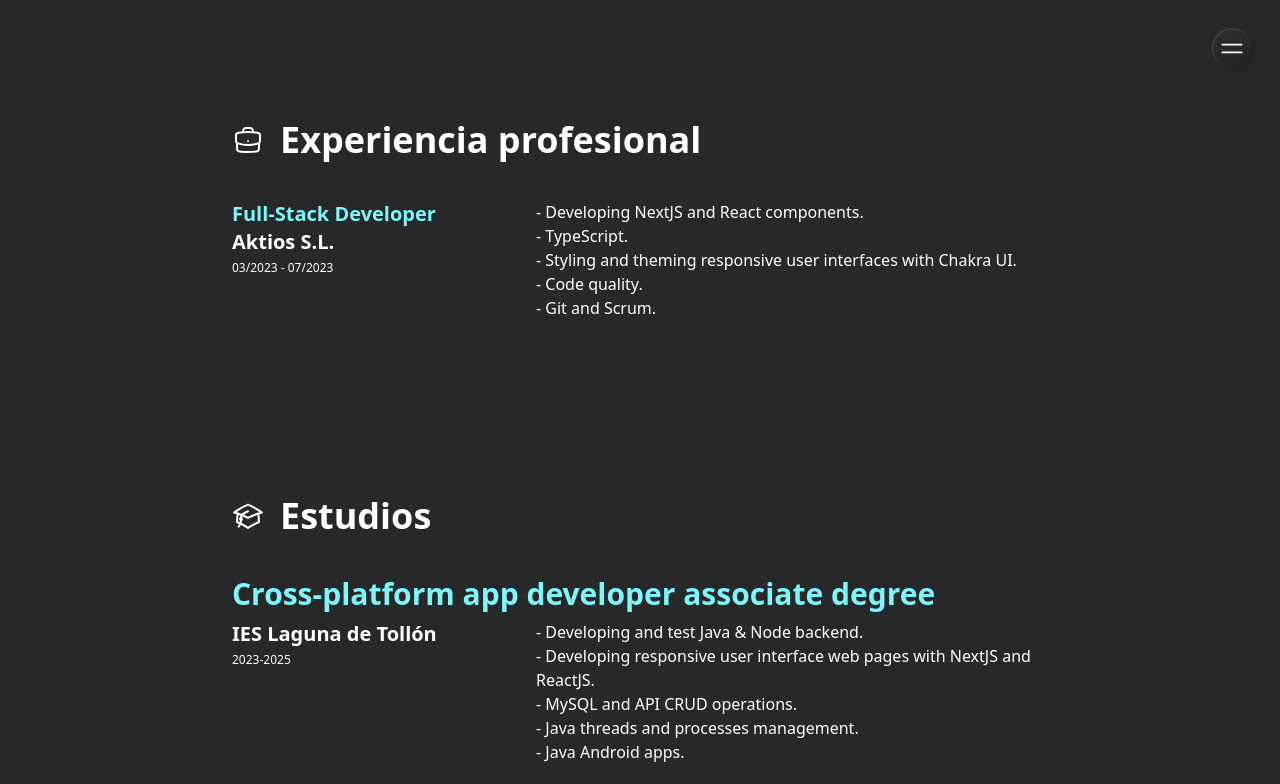
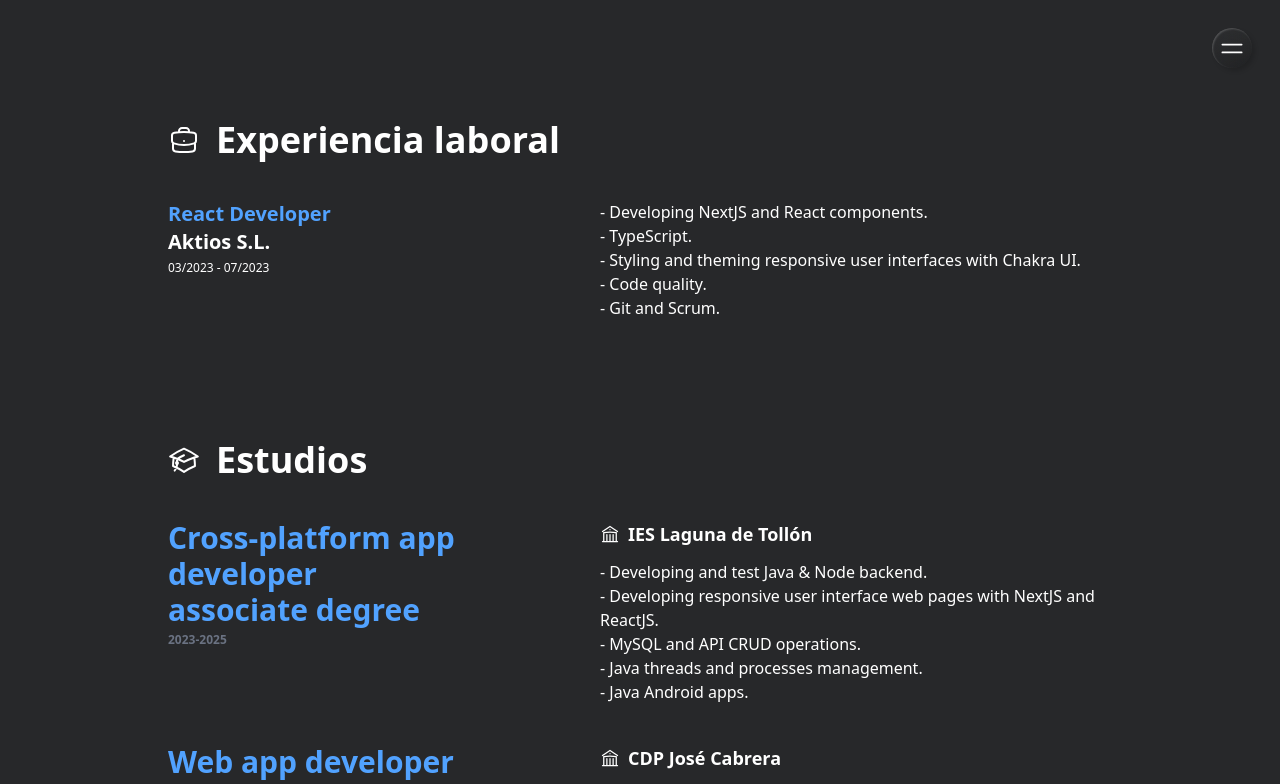
Before and after one commit to PepeAliasJose/thepepercfoundry-portfolio, a React (Vite) app: page /education in a window 1280 px wide. Shown: the top 784 px of the page. Built offline with nearby package versions, Linux system fonts and the light colour scheme.

Commit message:
Education page

```diff
--- a/src/App.jsx
+++ b/src/App.jsx
@@ -57,6 +57,8 @@ const Switch = () => {
   useEffect(() => {
     if (location.pathname == '/') {
       setShow(true)
+    } else {
+      setShow(false)
     }
     console.log('Check path')
   }, [location])
@@ -84,9 +86,7 @@ const Switch = () => {
         <Route path='/test' element={<Test />} />
         <Route path='*' element={<NotFound />} />
       </Routes>
-      <AnimatePresence mode='await' key={location.pathname}>
-        {show && <Menu key={'menu'} />}
-      </AnimatePresence>
+      <AnimatePresence>{show && <Menu key={'menu'} />}</AnimatePresence>
       {location.pathname !== '/' && (
         <MenuSwitch setShow={setShow} show={show} location={location} />
       )}
--- a/src/components/atoms/ListItem.jsx
+++ b/src/components/atoms/ListItem.jsx
@@ -1,6 +1,9 @@
+import { Link } from 'react-router-dom'
+
 const ListItem = ({ hover, unHover, click, content, subtitle, link }) => {
   return (
-    <div
+    <Link
+      to={link ? link : '#'}
       onMouseEnter={hover}
       onMouseLeave={unHover}
       className=' hover:cursor-pointer px-7 leading-none overflow-clip hover:text-[var(--hl)] pb-2'
@@ -9,7 +12,7 @@ const ListItem = ({ hover, unHover, click, content, subtitle, link }) => {
       {subtitle && (
         <p className='text-lg -mt-2 bio-sans leading-none'>{subtitle}</p>
       )}
-    </div>
+    </Link>
   )
 }
 
--- a/src/components/molecules/LangSwitch.jsx
+++ b/src/components/molecules/LangSwitch.jsx
@@ -14,7 +14,7 @@ function LangSwitch () {
     <div
       className={
         (lang == 'es-ES' ? ' up out-rounded ' : ' down in-rounded ') +
-        ' w-24 p-2 md:p-3 px-3 md:px-5 hover:cursor-pointer text-center'
+        ' w-28 p-2 md:p-3 px-3 md:px-5 hover:cursor-pointer text-center '
       }
       onClick={changeLang}
     >
--- a/src/components/molecules/StudyArticle.jsx
+++ b/src/components/molecules/StudyArticle.jsx
@@ -1,3 +1,4 @@
+import { BuildingLibraryIcon } from '@heroicons/react/24/outline'
 import { StarIcon } from '@heroicons/react/24/solid'
 
 function StudyArticle ({
@@ -16,26 +17,34 @@ function StudyArticle ({
 
   return (
     <article id={id} className={'flex flex-col gap-2' + (size ? size : '')}>
-      <h3 className=' w-fit text-xl md:text-3xl font-bold text-[var(--hl)]'>
-        {title}
-      </h3>
-      <div className='flex flex-col md:flex-row gap-10 md:gap-0'>
-        <section className='flex md:flex-col gap-3 md:gap-0 w-full md:max-w-72 px-0 '>
+      <div className='flex flex-col md:flex-row gap-5 md:gap-0'>
+        <section className='flex md:flex-col gap-4 md:gap-0 w-full md:max-w-72 px-0 '>
           <div className='flex flex-col '>
-            <h4 className='font-semibold text-xl '>{school}</h4>
-            <div className='font-normal self-start text-xs mt-1'>{date}</div>
+            <h3 className=' w-fit text-xl md:text-3xl font-bold text-[var(--hl)]'>
+              {title}
+            </h3>
+            <div className='font-semibold self-start text-xs mt-1 text-gray-500'>
+              {date}
+            </div>
           </div>
           {hl && (
             <div
-              className='inline-flex items-center px-4 text-sm
-            py-2 up out-rounded gap-1 text-[var(--golden)] w-fit my-2 ml-auto sm:ml-0'
+              className='inline-flex items-center px-3 text-xs md:text-sm
+            py-2 h-fit up gap-1 text-[var(--bg)] bg-[var(--golden)] w-fit
+             md:my-2 ml-auto sm:ml-0 text-nowrap font-bold '
             >
               <StarIcon className='size-4 ' />
               Matricula de honor
             </div>
           )}
         </section>
-        <section className='max-w-lg w-full md:ml-auto'>{data}</section>
+        <section className='max-w-lg w-full md:ml-auto'>
+          <h4 className='font-semibold text-lg mb-3 inline-flex gap-2'>
+            <BuildingLibraryIcon className='size-5 mt-1' />
+            {school}
+          </h4>
+          {data}
+        </section>
       </div>
     </article>
   )
--- a/src/components/molecules/ThemeSwitch.jsx
+++ b/src/components/molecules/ThemeSwitch.jsx
@@ -21,9 +21,9 @@ function ThemeSwitch () {
     <div className='inline-flex gap-2 items-center justify-center '>
       <div
         style={{ borderRadius: '100%' }}
-        className={currentTheme == 'light' && ' up p-1 '}
+        className={currentTheme == 'light' ? ' up p-1 ' : ''}
       >
-        <div className={currentTheme == 'light' && ' down rounded-full'}>
+        <div className={currentTheme == 'light' ? ' down rounded-full' : ''}>
           <div
             className={
               ' hover:cursor-pointer p-1.5 ' +
@@ -39,9 +39,9 @@ function ThemeSwitch () {
       </div>
       <div
         style={{ borderRadius: '100%' }}
-        className={currentTheme == 'dark' && ' up p-1'}
+        className={currentTheme == 'dark' ? ' up p-1' : ''}
       >
-        <div className={currentTheme == 'dark' && ' down rounded-full'}>
+        <div className={currentTheme == 'dark' ? ' down rounded-full' : ''}>
           <div
             className={
               ' hover:cursor-pointer p-1.5 ' +
--- a/src/index.css
+++ b/src/index.css
@@ -6,13 +6,13 @@
   --bg: #27282a;
   --bgT: #27282a00;
 
-  --light-border: hsla(0, 0%, 100%, 0.15);
+  --light-border: hsla(0, 0%, 100%, 0.2);
   --dark-border: rgba(0, 0, 0, 0.15);
 
   --light-bg: #ffffff09;
   --dark-bg: #00000020;
 
-  --hl: #7df7fb;
+  --hl: oklch(70.7% 0.165 254.624);
   --golden: #ffdf20;
 
   color: white;
@@ -36,8 +36,8 @@
   --light-bg: #ffffff50;
   --dark-bg: #10101007;
 
-  --hl: hsl(182, 94%, 34%);
-  --golden: #f0b100;
+  --hl: oklch(70.7% 0.165 254.624);
+  --golden: #fdc700;
 
   color: black;
 
--- a/src/locales/en/translation.json
+++ b/src/locales/en/translation.json
@@ -36,24 +36,29 @@
     "experience": [
       {
         "content": "AKTIOS S.L. / 2023",
-        "subtitle": "React Developer"
+        "subtitle": "React Developer",
+        "link": "/education#aks"
       }
     ],
     "education": [
       {
         "content": "DAM / 2025",
-        "subtitle": "Cross-platform app developer associate degree"
+        "subtitle": "Cross-platform app developer associate degree",
+        "link": "/education#dam"
       },
       {
         "content": "DAW / 2023",
-        "subtitle": "Web app developer associate degree"
+        "subtitle": "Web app developer associate degree",
+        "link": "/education#daw"
       },
       {
         "content": "A&RI / 2021",
-        "subtitle": "Industrial automation and robotics associate degree"
+        "subtitle": "Industrial automation and robotics associate degree",
+        "link": "/education#rob"
       },
       {
-        "content": "SMR / 2019"
+        "content": "SMR / 2019",
+        "link": "/education#smr"
       }
     ],
     "main": {
@@ -68,7 +73,7 @@
     "desc": "I like to keep updated, so whenever I can, I like to study things that improve my knowledge or teach me new things.",
     "experience": [
       {
-        "title": "Full-Stack Developer",
+        "title": "React Developer",
         "company": "Aktios S.L.",
         "date": "03/2023 - 07/2023",
         "highlight": [
--- a/src/locales/es/translation.json
+++ b/src/locales/es/translation.json
@@ -36,24 +36,29 @@
     "experience": [
       {
         "content": "AKTIOS S.L. / 2023",
-        "subtitle": "Programador React"
+        "subtitle": "Programador React",
+        "link": "/education#aks"
       }
     ],
     "education": [
       {
         "content": "DAM / 2025",
-        "subtitle": "Desarrollo de aplicaciones multiplataforma"
+        "subtitle": "Desarrollo de aplicaciones multiplataforma",
+        "link": "/education#dam"
       },
       {
         "content": "DAW / 2023",
-        "subtitle": "Desarrollo de aplicaciones web"
+        "subtitle": "Desarrollo de aplicaciones web",
+        "link": "/education#daw"
       },
       {
         "content": "A&RI / 2021",
-        "subtitle": "Automatización y Robótica Industrial"
+        "subtitle": "Automatización y Robótica Industrial",
+        "link": "/education#rob"
       },
       {
-        "content": "SMR / 2019"
+        "content": "SMR / 2019",
+        "link": "/education#smr"
       }
     ],
     "main": {
@@ -68,7 +73,7 @@
     "desc": "No me gusta estancarme sin hacer nada, así que siempre que puedo me gusta estudiar cosas que mejoren mis conocimientos o me enseñen cosas nuevas.",
     "experience": [
       {
-        "title": "Desarrollador Full-Stack",
+        "title": "Desarrollador React",
         "company": "Aktios S.L.",
         "date": "03/2023 - 07/2023",
         "highlight": [
--- a/src/pages/Education.jsx
+++ b/src/pages/Education.jsx
@@ -2,6 +2,8 @@ import { useTranslation } from 'react-i18next'
 import DefaultArticle from '../components/molecules/DefaultArticle'
 import StudyArticle from '../components/molecules/StudyArticle'
 import { AcademicCapIcon, BriefcaseIcon } from '@heroicons/react/24/outline'
+import { useLocation } from 'react-router-dom'
+import { useEffect } from 'react'
 
 function Education () {
   const { t } = useTranslation()
@@ -14,19 +16,27 @@ function Education () {
     (exp, i) => <StudyArticle key={i + 0.1} {...exp} />
   )
 
+  const { hash, key } = useLocation()
+  useEffect(() => {
+    if (hash) {
+      const targetElement = document.getElementById(hash.substring(1))
+      targetElement?.scrollIntoView({ behavior: 'smooth' })
+    }
+  }, [key, hash])
+
   return (
     <>
-      <header className='mt-15 md:mt-20'></header>
-      <main id='main-content' className='flex flex-col gap-24'>
-        <section className='mx-auto w-full max-w-2xl md:max-w-4xl px-5 md:p-10 flex flex-col gap-10'>
-          <h2 className='text-2xl md:text-4xl font-semibold inline-flex gap-4 items-center'>
+      <header className='mt-16 md:mt-20'></header>
+      <main id='main-content' className='flex flex-col gap-16 md:gap-10'>
+        <section className='mx-auto w-full max-w-5xl md:max-w-5xl px-5 md:p-10 flex flex-col gap-10'>
+          <h2 className='text-3xl md:text-4xl font-semibold inline-flex gap-4 items-center'>
             <BriefcaseIcon className='size-6 md:size-8' />
-            Experiencia profesional
+            Experiencia laboral
           </h2>
           {listaExp}
         </section>
-        <section className='mx-auto w-full max-w-2xl md:max-w-4xl px-5 md:p-10 flex flex-col gap-10'>
-          <h2 className='text-2xl md:text-4xl font-semibold inline-flex gap-4 items-center '>
+        <section className='mx-auto w-full max-w-5xl md:max-w-5xl px-5 md:p-10 flex flex-col gap-10'>
+          <h2 className='text-3xl md:text-4xl font-semibold inline-flex gap-4 items-center '>
             <AcademicCapIcon className='size-6 md:size-8' />
             Estudios
           </h2>
```
Also changed, not shown: src/components/organisms/Menu.jsx (+9 -10 lines).
